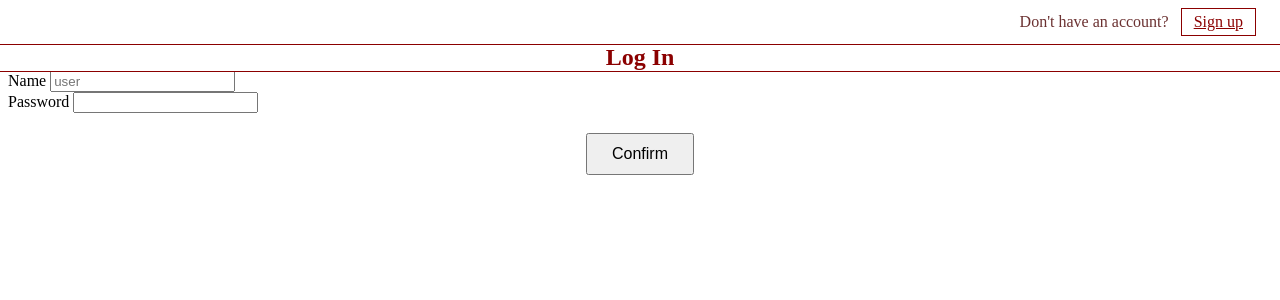
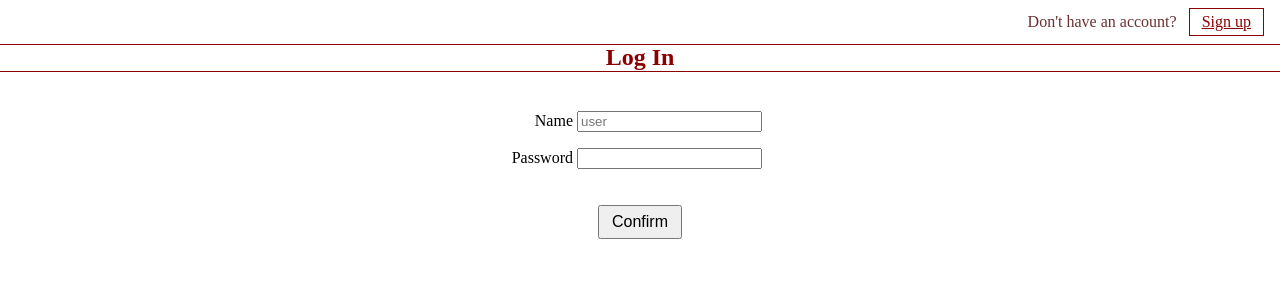
Before and after one commit to weifeimo/tic_tac_toe_Flask_ver, a Next.js app in the folder frontend/: page /login in a window 1280 px wide. Shown: the top 300 px of the page. Built offline with nearby package versions, Linux system fonts and the light colour scheme; no server answers.

Commit message:
pages button css

```diff
--- a/frontend/app/globals.css
+++ b/frontend/app/globals.css
@@ -1,2 +1,5 @@
 /* frontend/app/globals.css */
 /* 元の見た目に合わせるため、ブラウザ標準のスタイルをそのまま使う */
+body {
+  margin: 0;
+}
--- a/frontend/app/login/page.tsx
+++ b/frontend/app/login/page.tsx
@@ -14,6 +14,7 @@ export default function LoginPage() {
       <div className={styles.redline}></div>
       <h2 className={styles.loginTitle}>Log In</h2>
       <div className={styles.redline}></div>
+      <div style={{ marginBottom: "32px" }}></div>
       <LoginForm />
     </main>
   )
--- a/frontend/app/signup/page.tsx
+++ b/frontend/app/signup/page.tsx
@@ -12,7 +12,10 @@ export default function SignupPage() {
         </Link>
       </div>
 
-      <h2 className={styles.signupTitle}>Sign Up</h2>
+      <div className={styles.redline2}></div>
+      <h2 className={styles.signupTitle}>Create Your Account</h2>
+      <div className={styles.redline2}></div>
+      <div style={{ marginBottom: "32px" }}></div>
       <SignupForm />
 
     </main>
--- a/frontend/components/game.module.css
+++ b/frontend/components/game.module.css
@@ -132,3 +132,36 @@
     height: 1px;
     background-color: darkred;
 }
+
+.redline2{
+    position: absolute;
+    left: 0;
+    width: 100%;
+    height: 1px;
+    background-color: rgb(107, 49, 49);
+}
+
+.submit {
+    display: block;
+    margin-top: 28px;
+    margin-left: auto;
+    margin-right: auto;
+    padding: 6px 12px;
+    font-size: 1rem;
+    cursor: pointer;
+}
+
+.submit:disabled {
+    opacity: 0.6;
+    cursor: not-allowed;
+}
+
+.card {
+    margin-left: auto;
+    margin-right: auto;
+    transform: translateX(-50px);
+    width: min(calc(100% - 32px), 360px);
+    box-sizing: border-box;
+    padding: 8px;
+    text-align: right;
+}
--- a/frontend/ui/login-form.tsx
+++ b/frontend/ui/login-form.tsx
@@ -10,7 +10,7 @@ export default function LoginForm() {
   return (
     <form action={action}>
 
-        <div>
+        <div className={styles.card}>
           <label htmlFor="name">Name </label>
           <input
             id="name"
@@ -21,7 +21,7 @@ export default function LoginForm() {
         </div>
         {state?.errors?.name && <p>{state.errors.name}</p>}
 
-        <div>
+        <div className={styles.card}>
           <label htmlFor="password">Password </label>
           <input
             id="password"
@@ -33,7 +33,7 @@ export default function LoginForm() {
         {state?.errors?.password && <p>{state.errors.password}</p>}
         {state?.message && <p role="alert">{state.message}</p>}
 
-      <button disabled={pending} type="submit" className={styles.restart}>
+      <button disabled={pending} type="submit" className={styles.submit}>
         {pending ? 'Logging in...' : 'Confirm'}
       </button>
     </form>
```
Also changed, not shown: frontend/ui/signup-form.tsx (+4 -4 lines).
